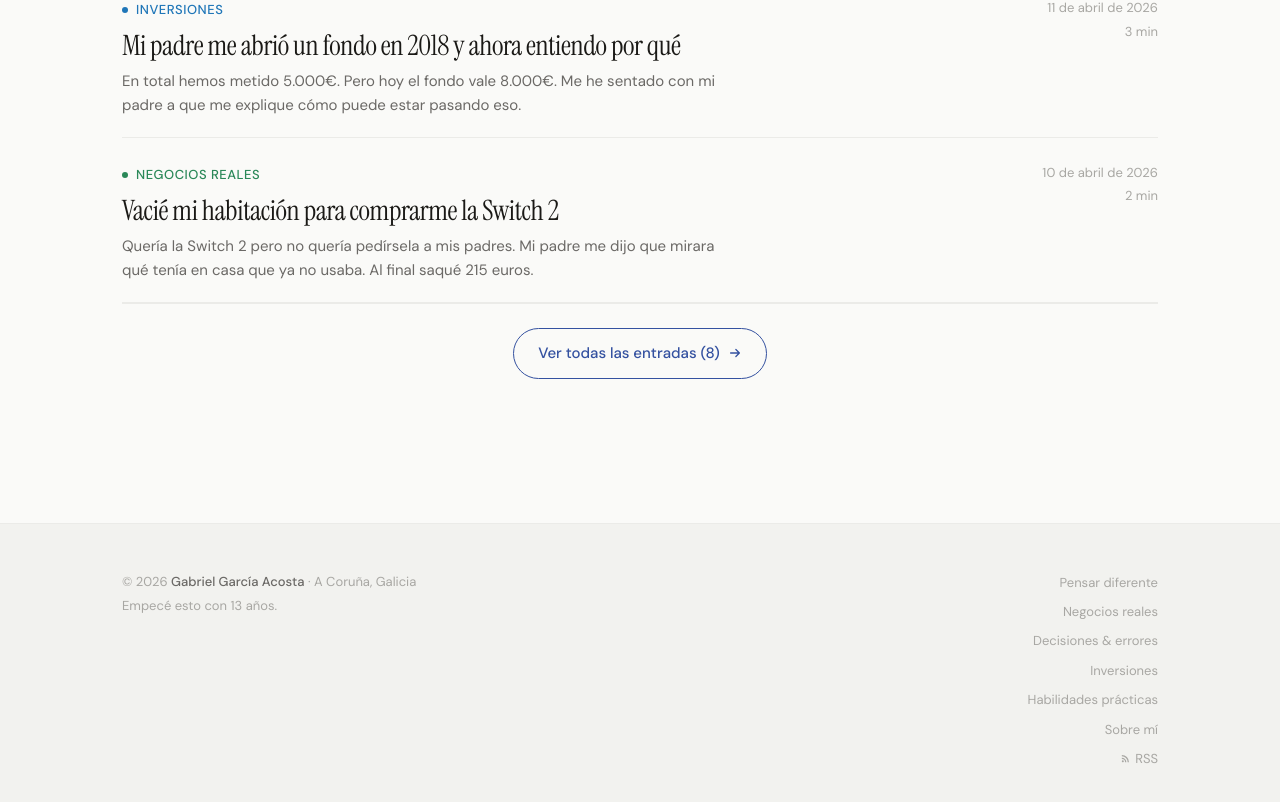
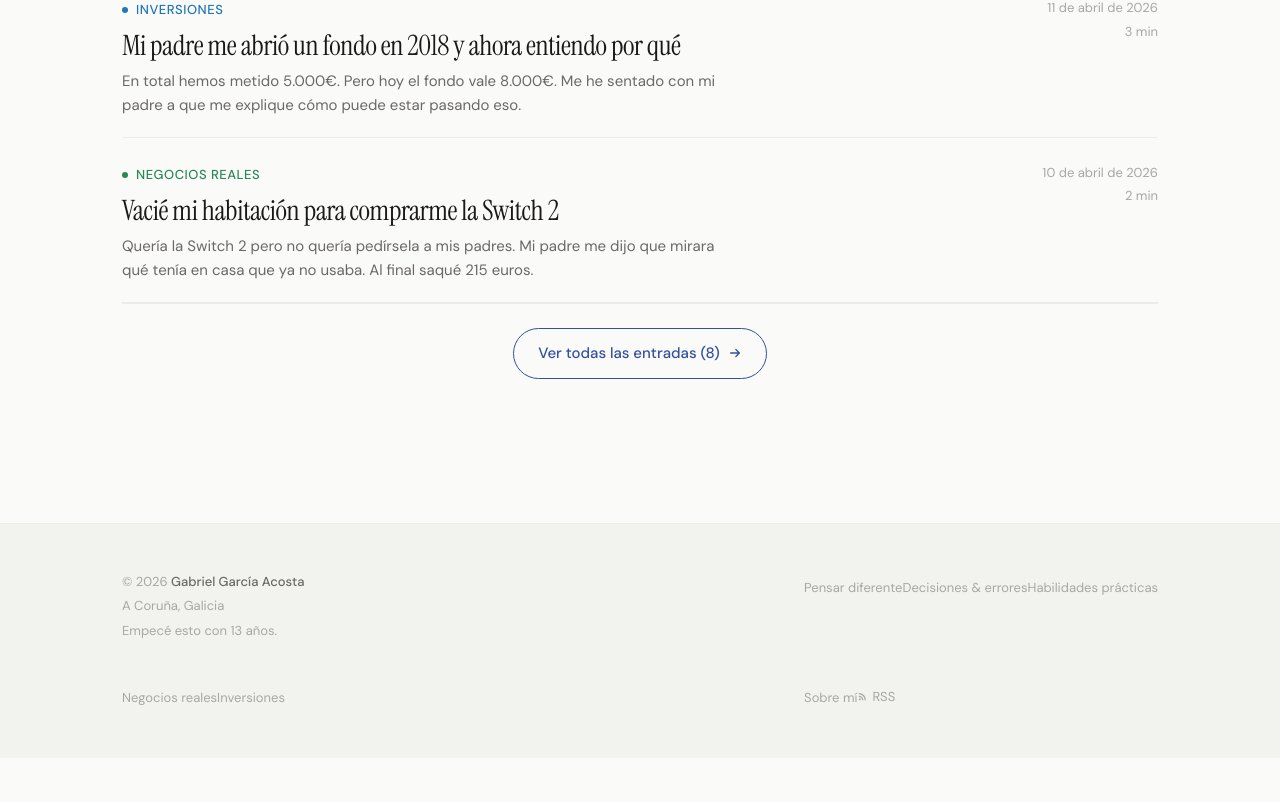
Before and after one commit to animaciongalicia/gabrielgarciaacosta, a Next.js app: page / in a window 1280 px wide. Shown: the part 1298-2100 px from the top of the page. After the commit the page ends 2056 px from the top, so only its background shows below. Built offline with nearby package versions, Linux system fonts and the light colour scheme.

Commit message:
feat(footer): 3 columnas — pensar/decisiones/habilidades · negocios/inversiones · sobre/rss

```diff
--- a/components/Footer.tsx
+++ b/components/Footer.tsx
@@ -1,5 +1,4 @@
 import Link from "next/link"
-import { CATEGORIAS, CATEGORIA_SLUGS } from "@/lib/categorias"
 
 export default function Footer() {
   const year = new Date().getFullYear()
@@ -7,18 +6,31 @@ export default function Footer() {
     <footer className="site-footer">
       <div className="container">
         <div className="footer-main">
+
+          {/* Marca */}
           <div className="footer-brand">
             <p className="footer-copy">
-              © {year} <strong>Gabriel García Acosta</strong> · A Coruña, Galicia
+              © {year} <strong>Gabriel García Acosta</strong>
             </p>
-            <p className="footer-copy">Empecé esto con 13 años.</p>
+            <p className="footer-copy">A Coruña, Galicia</p>
+            <p className="footer-copy footer-copy--faint">Empecé esto con 13 años.</p>
           </div>
-          <nav className="footer-nav" aria-label="Secciones del blog">
-            {CATEGORIA_SLUGS.map((slug) => (
-              <Link key={slug} href={`/${slug}`} className="footer-nav-link">
-                {CATEGORIAS[slug]?.nombre}
-              </Link>
-            ))}
+
+          {/* Columna 1 */}
+          <nav className="footer-col" aria-label="Sección pensar y decisiones">
+            <Link href="/mentalidad" className="footer-nav-link">Pensar diferente</Link>
+            <Link href="/decisiones" className="footer-nav-link">Decisiones &amp; errores</Link>
+            <Link href="/habilidades" className="footer-nav-link">Habilidades prácticas</Link>
+          </nav>
+
+          {/* Columna 2 */}
+          <nav className="footer-col" aria-label="Sección negocios e inversiones">
+            <Link href="/negocios" className="footer-nav-link">Negocios reales</Link>
+            <Link href="/inversiones" className="footer-nav-link">Inversiones</Link>
+          </nav>
+
+          {/* Columna 3 */}
+          <nav className="footer-col" aria-label="Sobre y RSS">
             <Link href="/sobre" className="footer-nav-link">Sobre mí</Link>
             <a href="/feed.xml" className="footer-nav-link footer-rss" aria-label="RSS Feed">
               <svg width="11" height="11" viewBox="0 0 24 24" fill="currentColor" aria-hidden="true">
@@ -27,6 +39,7 @@ export default function Footer() {
               RSS
             </a>
           </nav>
+
         </div>
       </div>
     </footer>
```
